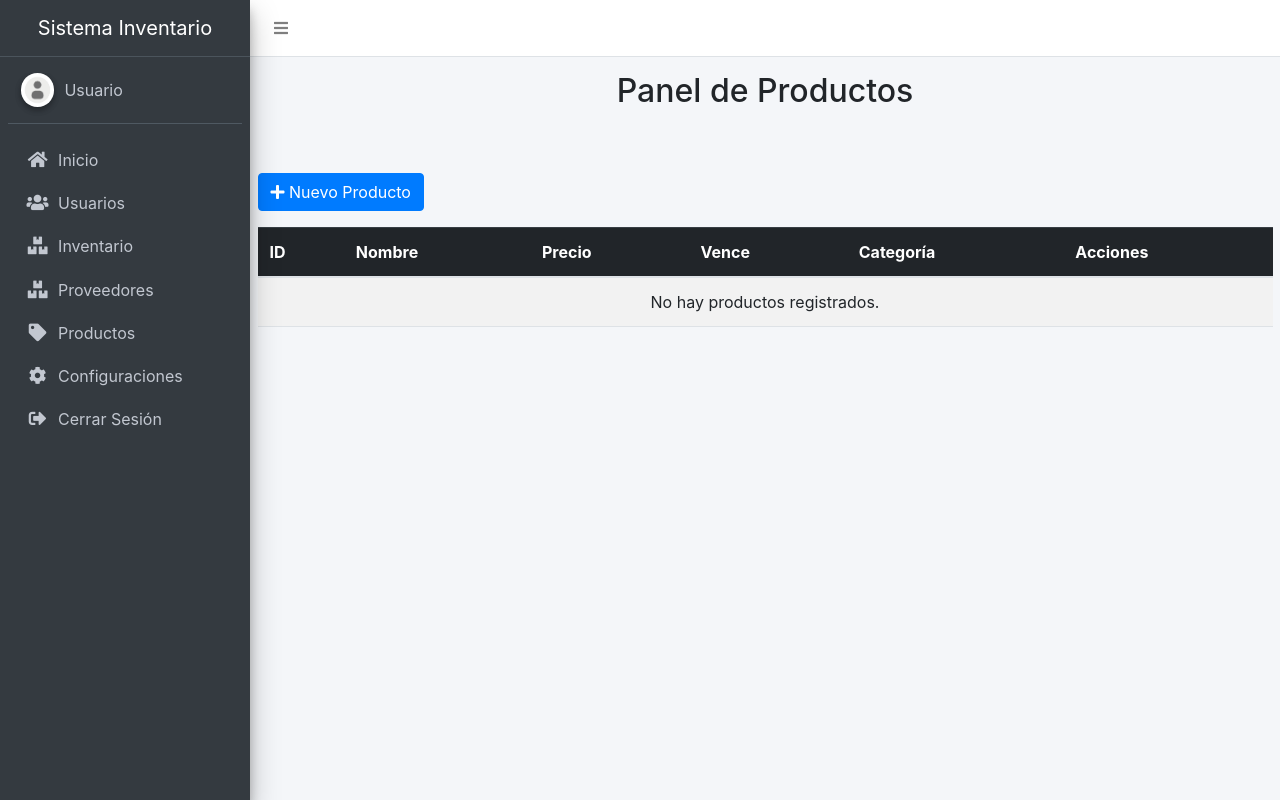
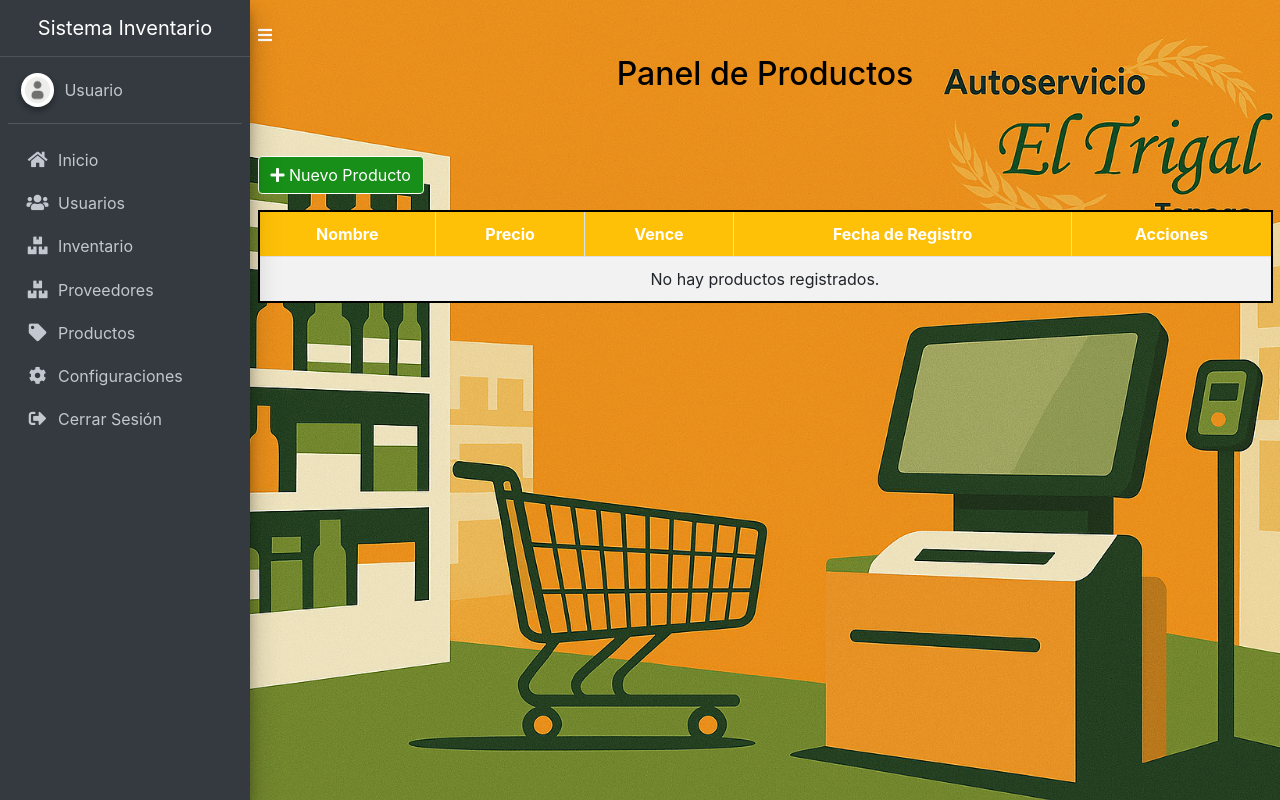
Before and after one commit to Jxvi3r09/Autoservicioeltrigal, a Django app: page /productos in a window 1280 px wide. Run offline with Django 5.2, Linux system fonts and the light colour scheme; data that the repository does not hold is empty; some libraries are stand-ins or nearby versions.

Commit message:
Crud de producto

```diff
--- a/pagina/models.py
+++ b/pagina/models.py
@@ -71,6 +71,7 @@ class Producto(models.Model):
     fecha_vencimiento = models.DateField(null=True, blank=True)
     imagen = models.ImageField(upload_to='productos/', null=True, blank=True)
     categoria = models.ForeignKey(Categoria, on_delete=models.SET_NULL, null=True)
+    fecha_registro = models.DateTimeField(auto_now_add=True)
 
     def __str__(self):
         return self.nombre
--- /dev/null
+++ b/pagina/static/myapp/css/estiloproducto.css
@@ -0,0 +1,57 @@
+.content-wrapper{
+    background-image: url('../imagenes/2.png'); /* ajusta la ruta según tu estructura */
+    background-size: cover;
+    background-repeat: no-repeat;
+    background-position: center;
+}
+
+#tablapro {
+    border: 2px solid #000;
+    border-collapse: collapse;
+    width: 100%; /* Ancho total de la tabla */
+}
+
+#tablapro th, #tablapro td {
+border: 1px solid #dee2e6; /* Borde más suave para celdas */
+padding: 10px;
+text-align: center; /* Centra el texto en las celdas */
+}
+
+#tablapro th {
+background-color: #ffc107; /* Fondo amarillo para los encabezados */
+color: #fff; /* Texto blanco en los encabezados */
+}
+
+#tablapro tbody tr:nth-child(even) {
+background-color: #f2f2f2; /* Color de fondo alterno en filas */
+}
+
+#tablapro tbody tr:hover {
+background-color: #dcdcdc; /* Efecto de hover */
+}
+
+#tablapro .btn {
+margin: 2px;
+}
+
+#tablapro .btn:hover {
+    transform: scale(1.05);
+}
+
+.navbar-white {
+    width: 30px !important;
+}
+.nav-link{
+    color: white;
+    width: 30px;
+}
+.btn-primary{
+    background-color: #178f18;
+    border-color: #fff;
+    transition: all 0.3s ease;
+}
+.btn-primary:hover{
+    background-color: #0d640e;
+    border-color: #fff;
+    transform: scale(1.05);
+}
--- a/pagina/templates/sistema/crud_productos/productos.html
+++ b/pagina/templates/sistema/crud_productos/productos.html
@@ -29,21 +29,10 @@
     rel="stylesheet"
     href="https://cdnjs.cloudflare.com/ajax/libs/font-awesome/5.15.4/css/all.min.css"
   />
-  <link rel="stylesheet" href="{% static 'myapp/css/proveedores.css' %}">
+  <link rel="stylesheet" href="{% static 'myapp/css/estiloproducto.css' %}">
 </head>
 <body class="hold-transition sidebar-mini">
     <div class="wrapper">
-      <!-- Navbar -->
-      <nav class="main-header navbar navbar-expand navbar-white navbar-light">
-        <ul class="navbar-nav">
-          <li class="nav-item">
-            <!-- Botón para contraer/expandir el sidebar -->
-            <a class="nav-link" data-widget="pushmenu" href="#" role="button">
-              <i class="fas fa-bars"></i>
-            </a>
-          </li>
-        </ul>
-      </nav>
       <!-- /.navbar -->
           <!-- Sidebar -->
           <aside class="main-sidebar sidebar-dark-primary elevation-4">
@@ -174,8 +163,16 @@
     <!-- Content Wrapper -->
     <div class="content-wrapper">
       <div class="content-header">
+          <ul class="navbar-nav">
+            <li class="nav-item">
+              <!-- Botón para contraer/expandir el sidebar -->
+              <a class="nav-link" data-widget="pushmenu" href="#" role="button">
+                <i class="fas fa-bars"></i>
+              </a>
+            </li>
+          </ul>
         <div class="container-fluid">
-          <h2 class="text-center mb-4">Panel de Productos</h2>
+          <h2 class="text-center mb-4 text-black">Panel de Productos</h2>
         </div>
       </div>
 
@@ -233,40 +230,37 @@
         </div>
 
         <!-- 3) Tabla de productos -->
-        <table class="table table-striped">
+        <table id="tablapro" class="table table-striped">
           <thead class="table-dark">
             <tr>
-              <th>ID</th>
               <th>Nombre</th>
               <th>Precio</th>
               <th>Vence</th>
-              <th>Categoría</th>
+              <th>Fecha de Registro</th>
               <th>Acciones</th>
             </tr>
           </thead>
           <tbody>
             {% for p in productos %}
             <tr>
-              <td>{{ p.id }}</td>
               <td>{{ p.nombre }}</td>
               <td>{{ p.precio }}</td>
               <td>{{ p.fecha_vencimiento }}</td>
-              <td>{{ p.categoria.nombre }}</td>
+              <td>{{ p.fecha_registro }}</td>
               <td>
-                <a
-                  href="{% url 'editar_producto' p.pk %}"
-                  class="btn btn-sm btn-warning"
-                >
+                <a href="{% url 'editar_producto' p.pk %}" class="btn btn-sm btn-warning">
                   Editar
                 </a>
-                <a
-                  href="{% url 'eliminar_producto' p.pk %}"
-                  class="btn btn-sm btn-danger"
-                >
+                |
+                <button type="button"
+                        class="btn btn-sm btn-danger"
+                        data-bs-toggle="modal"
+                        data-bs-target="#eliminarProductoModal{{ p.id }}">
                   Eliminar
-                </a>
+                </button>
               </td>
             </tr>
+            {% include 'sistema/crud_productos/eliminar_producto.html' with producto=p %}
             {% empty %}
             <tr>
               <td colspan="8" class="text-center">
```
Also changed, not shown: pagina/templates/sistema/crud_productos/eliminar_producto.html (+34 -5 lines), proyecto/settings.py (+2 -6 lines), pagina/static/myapp/imagenes/1.png (added), pagina/static/myapp/imagenes/2.png (added), pagina/static/myapp/imagenes/fondoblanco.png (added), 2 other files.
